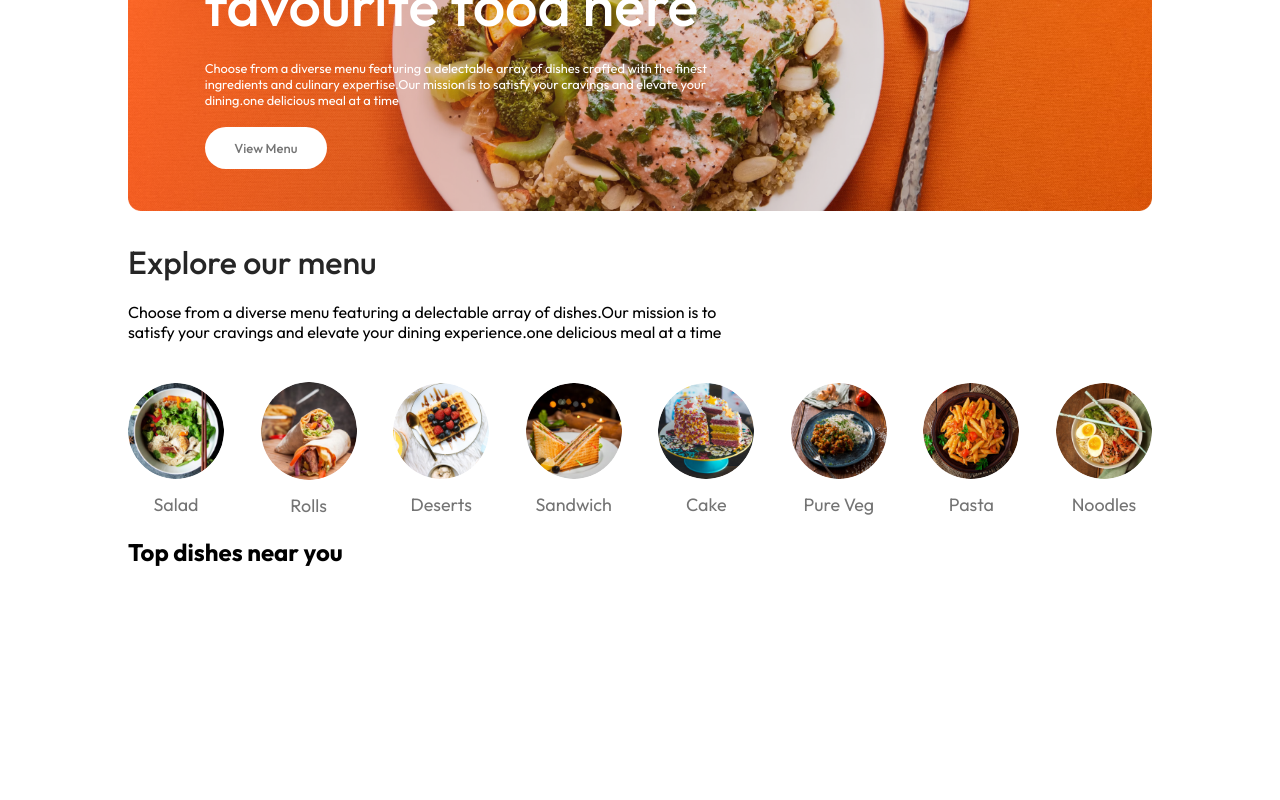
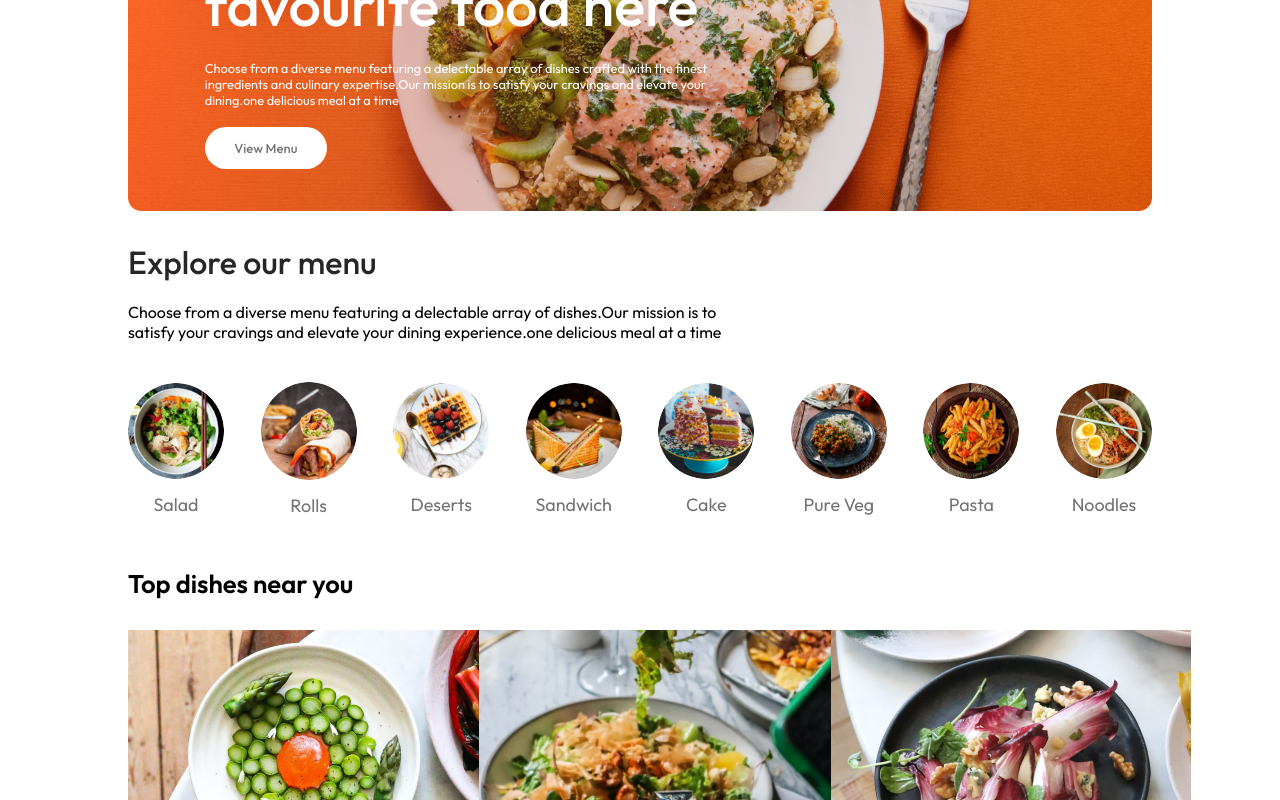
Before and after one commit to Matthew-Joel/tomato-food-delivery, a React (Vite) app: page / in a window 1280 px wide. Shown: the part 335-1135 px from the top of the page. Before the commit the page ends 902 px from the top, so only its background shows below. Built offline with nearby package versions, Linux system fonts and the light colour scheme.

Commit message:
food-card

```diff
--- a/src/components/FoodDisplay/FoodDisplay.css
+++ b/src/components/FoodDisplay/FoodDisplay.css
@@ -0,0 +1,16 @@
+.food-display{
+    margin-top: 30px;
+}
+.food-display h2{
+    font-size: max(2vw,24px);
+    font-weight: 600;
+
+}
+.food-display-list{
+    display: grid;
+    grid-template-columns: repeat(auto-fill,minmax(240px,1fr));
+    margin-top: 30px;
+    gap: 30px;
+    row-gap: 50px;
+
+}
--- a/src/components/FoodDisplay/FoodDisplay.jsx
+++ b/src/components/FoodDisplay/FoodDisplay.jsx
@@ -1,11 +1,19 @@
 import { useContext } from "react"
 import "./FoodDisplay.css"
 import { StoreContext } from "../../context/StoreContext"
+import FoodItem from "../FoodItem/FoodItem"
 const FoodDisplay = ({category}) => {
+
     const {food_list} = useContext(StoreContext)
+
   return (
     <div className="food-display" id="food-display">
         <h2>Top dishes near you</h2>
+        <div className="food-display-list">
+            {food_list.map((item,index)=>{
+                return <FoodItem key={index} id={item._id} name={item.name} description={item.description} price={item.price} image={item.image}/>
+            })}
+        </div>
     </div>
   )
 }
--- /dev/null
+++ b/src/components/FoodItem/FoodItem.jsx
@@ -0,0 +1,22 @@
+import { assets } from "../../assets/assets"
+import "./FoodItem.css"
+
+const FoodItem = ({id,name,price,description,image}) => {
+  return (
+    <div className="food-item">
+        <div className="food-item-img-container">
+            <img src={image} alt="image" />
+        </div>
+        <div className="food-item-info">
+            <div className="food-item-name">
+                <p>{name}</p>
+                <img src={assets.rating_starts} alt="rating" />
+            </div>
+            <p className="food-item-desc">{description}</p>
+            <p className="food-item-price">${price}</p>
+        </div>
+    </div>
+  )
+}
+
+export default FoodItem
```
Also changed, not shown: src/components/FoodItem/FoodItem.css (added).
